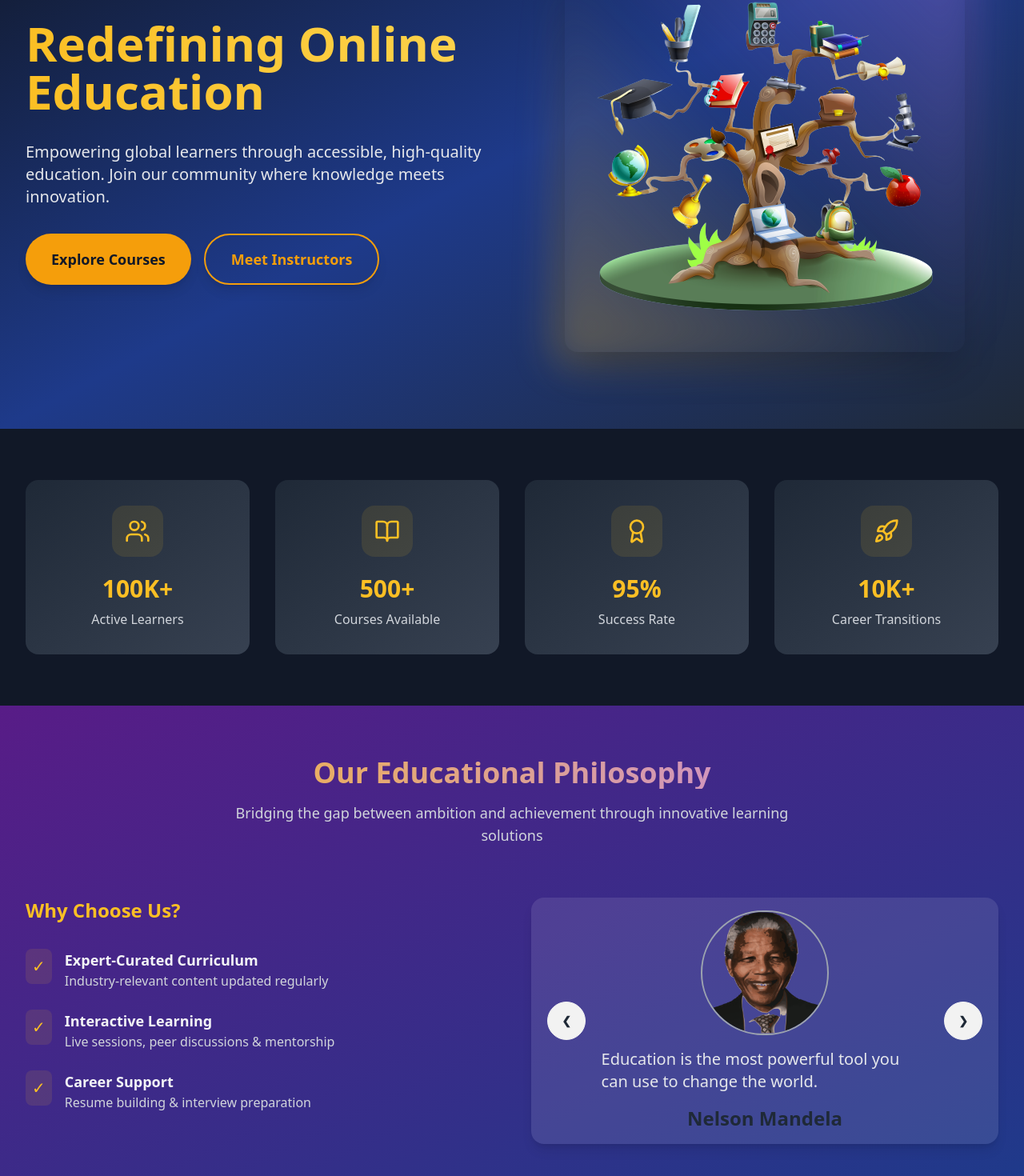
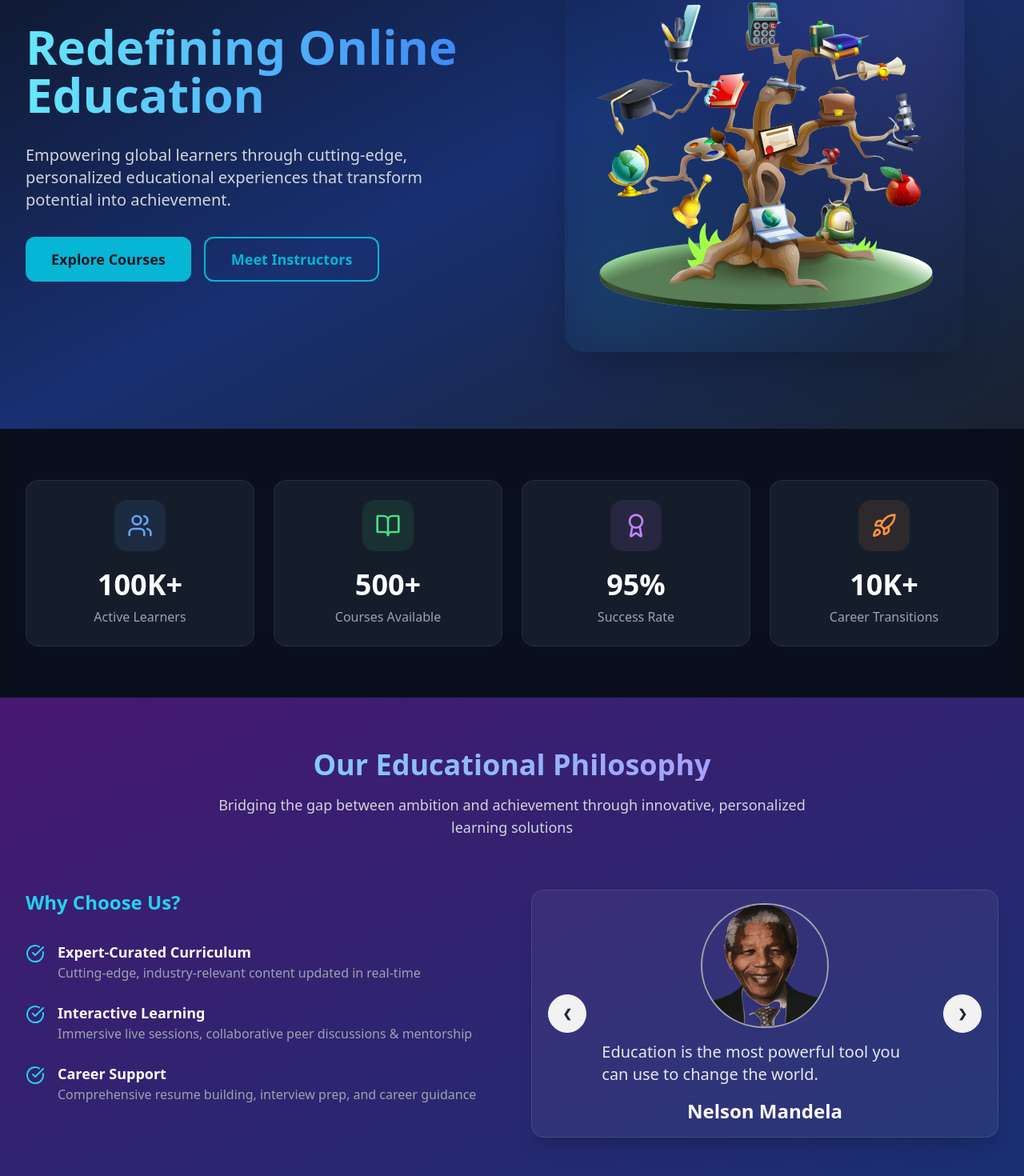
Before and after one commit to RudrakshaSingh/LearningManagementSystem-LMS, a React (Vite) app in the folder client/: page /about in a window 1280 px wide. Shown: the part 140-1610 px from the top of the page at 80% size. Built offline with nearby package versions, Linux system fonts and the light colour scheme.

Commit message:
contact us and deneied ui

```diff
--- a/client/src/Pages/AboutUs.jsx
+++ b/client/src/Pages/AboutUs.jsx
@@ -1,4 +1,4 @@
-import { Award, BookOpen, Rocket, Users } from "lucide-react";
+import { Award, BookOpen, CheckCircle,Rocket, Users } from "lucide-react";
 import { useEffect } from "react";
 import { Link } from "react-router-dom";
 
@@ -11,129 +11,135 @@
 	useEffect(() => {
 		window.scrollTo(0, 0);
 	}, []);
+
+	const statsData = [
+		{
+			icon: Users,
+			value: "100K+",
+			label: "Active Learners",
+			bgColor: "bg-blue-400/10",
+			textColor: "text-blue-400"
+		},
+		{
+			icon: BookOpen,
+			value: "500+",
+			label: "Courses Available",
+			bgColor: "bg-green-400/10",
+			textColor: "text-green-400"
+		},
+		{
+			icon: Award,
+			value: "95%",
+			label: "Success Rate",
+			bgColor: "bg-purple-400/10",
+			textColor: "text-purple-400"
+		},
+		{
+			icon: Rocket,
+			value: "10K+",
+			label: "Career Transitions",
+			bgColor: "bg-orange-400/10",
+			textColor: "text-orange-400"
+		}
+	];
+
 	return (
 		<HomeLayout>
-			<div className="relative overflow-hidden">
+			<div className="relative overflow-hidden bg-gray-950 text-white">
 				{/* Hero Section */}
-				<section className="pt-20 pb-24 bg-gradient-to-br from-gray-900 via-blue-900 to-gray-800">
+				<section className="pt-20 pb-24 bg-gradient-to-br from-gray-900/80 via-blue-900/80 to-gray-800/80">
 					<div className="max-w-7xl mx-auto px-4 sm:px-6 lg:px-8 grid lg:grid-cols-2 gap-12 items-center">
 						<div className="space-y-8 text-center lg:text-left">
-							<h1 className="text-4xl sm:text-5xl md:text-6xl font-bold bg-gradient-to-r from-amber-400 to-amber-300 bg-clip-text text-transparent">
+							<h1 className="text-4xl sm:text-5xl md:text-6xl font-extrabold bg-gradient-to-r from-cyan-300 to-blue-500 bg-clip-text text-transparent">
 								Redefining Online Education
 							</h1>
-							<p className="text-lg md:text-xl text-gray-200 leading-relaxed max-w-2xl mx-auto lg:mx-0">
-								Empowering global learners through accessible, high-quality education. Join our
-								community where knowledge meets innovation.
+							<p className="text-lg md:text-xl text-gray-300 leading-relaxed max-w-2xl mx-auto lg:mx-0">
+								Empowering global learners through cutting-edge, personalized educational experiences that transform potential into achievement.
 							</p>
 							<div className="flex flex-col sm:flex-row gap-4 justify-center lg:justify-start">
-								<button className="bg-amber-500 hover:bg-amber-600 text-gray-900 px-8 py-4 rounded-full font-bold text-lg transition-all duration-300 transform hover:-translate-y-1 shadow-lg hover:shadow-amber-500/30">
+								<button className="bg-cyan-500 hover:bg-cyan-600 text-gray-900 px-8 py-3 rounded-xl font-bold text-lg transition-all duration-300 ease-in-out transform hover:-translate-y-1 hover:shadow-xl hover:shadow-cyan-500/30">
 									Explore Courses
 								</button>
-								<button className="border-2 border-amber-500 text-amber-500 hover:bg-amber-500/10 px-8 py-4 rounded-full font-bold text-lg transition-all duration-300 transform hover:-translate-y-1 shadow-lg hover:shadow-amber-500/20">
+								<button className="border-2 border-cyan-500 text-cyan-500 hover:bg-cyan-500/10 px-8 py-3 rounded-xl font-bold text-lg transition-all duration-300 ease-in-out transform hover:-translate-y-1 hover:shadow-lg hover:shadow-cyan-500/20">
 									Meet Instructors
 								</button>
 							</div>
 						</div>
 						<div className="relative group flex justify-center">
-							<div className="relative before:absolute before:-inset-4 before:bg-gradient-to-tr before:from-amber-400/30 before:via-transparent before:to-purple-400/30 before:rounded-3xl before:blur-xl">
+							<div className="relative overflow-hidden rounded-3xl shadow-2xl">
+								<div className="absolute inset-0 bg-gradient-to-tr from-cyan-400/20 via-transparent to-purple-400/20 opacity-75 blur-2xl"></div>
 								<img
 									alt="Education Platform"
 									src={aboutMainImage}
-									className="max-w-full h-auto rounded-2xl shadow-2xl transform transition-transform duration-500 group-hover:scale-102 relative z-10"
+									className="relative z-10 max-w-full h-auto rounded-3xl transform transition-transform duration-500 group-hover:scale-105"
 								/>
 							</div>
-							<div className="absolute -bottom-8 -right-8 w-64 h-64 bg-amber-400/10 rounded-full blur-3xl -z-10 animate-pulse-slow" />
 						</div>
 					</div>
 				</section>
 
 				{/* Stats Section */}
-				<section className="py-16 bg-gray-900">
+				<section className="py-16 bg-gray-900/50 backdrop-blur-sm">
 					<div className="max-w-7xl mx-auto px-4 sm:px-6 lg:px-8">
-						<div className="grid grid-cols-1 md:grid-cols-2 lg:grid-cols-4 gap-8">
-							<div className="bg-gradient-to-br from-gray-800 to-gray-700 p-8 rounded-2xl text-center hover:transform hover:scale-105 transition-all duration-300">
-								<div className="inline-block bg-amber-400/10 p-4 rounded-2xl mb-4">
-									<Users className="w-8 h-8 text-amber-400" />
+						<div className="grid grid-cols-1 md:grid-cols-2 lg:grid-cols-4 gap-6">
+							{statsData.map((stat, index) => (
+								<div
+									key={index}
+									className="bg-gray-800/60 border border-gray-700/50 p-6 rounded-2xl text-center transition-all duration-300 hover:bg-gray-800/80 hover:scale-105 group"
+								>
+									<div className={`inline-block ${stat.bgColor} p-4 rounded-2xl mb-4 group-hover:rotate-6 transition-transform`}>
+										<stat.icon className={`w-8 h-8 ${stat.textColor}`} />
+									</div>
+									<h3 className="text-4xl font-bold text-white mb-2">{stat.value}</h3>
+									<p className="text-gray-400">{stat.label}</p>
 								</div>
-								<h3 className="text-3xl font-bold text-amber-400 mb-2">100K+</h3>
-								<p className="text-gray-300">Active Learners</p>
-							</div>
-							<div className="bg-gradient-to-br from-gray-800 to-gray-700 p-8 rounded-2xl text-center hover:transform hover:scale-105 transition-all duration-300">
-								<div className="inline-block bg-amber-400/10 p-4 rounded-2xl mb-4">
-									<BookOpen className="w-8 h-8 text-amber-400" />
-								</div>
-								<h3 className="text-3xl font-bold text-amber-400 mb-2">500+</h3>
-								<p className="text-gray-300">Courses Available</p>
-							</div>
-							<div className="bg-gradient-to-br from-gray-800 to-gray-700 p-8 rounded-2xl text-center hover:transform hover:scale-105 transition-all duration-300">
-								<div className="inline-block bg-amber-400/10 p-4 rounded-2xl mb-4">
-									<Award className="w-8 h-8 text-amber-400" />
-								</div>
-								<h3 className="text-3xl font-bold text-amber-400 mb-2">95%</h3>
-								<p className="text-gray-300">Success Rate</p>
-							</div>
-							<div className="bg-gradient-to-br from-gray-800 to-gray-700 p-8 rounded-2xl text-center hover:transform hover:scale-105 transition-all duration-300">
-								<div className="inline-block bg-amber-400/10 p-4 rounded-2xl mb-4">
-									<Rocket className="w-8 h-8 text-amber-400" />
-								</div>
-								<h3 className="text-3xl font-bold text-amber-400 mb-2">10K+</h3>
-								<p className="text-gray-300">Career Transitions</p>
-							</div>
+							))}
 						</div>
 					</div>
 				</section>
 
 				{/* Mission Statement */}
-				<section className="py-16 bg-gradient-to-br from-purple-900 to-blue-900">
+				<section className="py-16 bg-gradient-to-br from-purple-900/80 to-blue-900/80">
 					<div className="max-w-7xl mx-auto px-4 sm:px-6 lg:px-8">
 						<div className="text-center mb-16">
-							<h2 className="text-3xl md:text-4xl font-bold bg-gradient-to-r from-amber-400 to-purple-400 bg-clip-text text-transparent mb-4">
+							<h2 className="text-3xl md:text-4xl font-bold bg-gradient-to-r from-cyan-300 to-purple-400 bg-clip-text text-transparent mb-4">
 								Our Educational Philosophy
 							</h2>
 							<p className="text-lg text-gray-300 max-w-3xl mx-auto">
-								Bridging the gap between ambition and achievement through innovative learning solutions
+								Bridging the gap between ambition and achievement through innovative, personalized learning solutions
 							</p>
 						</div>
 						<div className="grid md:grid-cols-2 gap-12">
 							<div className="space-y-8">
-								<h3 className="text-2xl font-bold text-amber-400">Why Choose Us?</h3>
+								<h3 className="text-2xl font-bold text-cyan-400">Why Choose Us?</h3>
 								<ul className="space-y-6">
-									<li className="flex items-start space-x-4">
-										<div className="bg-amber-400/10 p-2 rounded-lg">
-											<span className="text-amber-400 text-xl">✓</span>
-										</div>
-										<div>
-											<h4 className="text-lg font-semibold text-gray-100">
-												Expert-Curated Curriculum
-											</h4>
-											<p className="text-gray-300">Industry-relevant content updated regularly</p>
-										</div>
-									</li>
-									<li className="flex items-start space-x-4">
-										<div className="bg-amber-400/10 p-2 rounded-lg">
-											<span className="text-amber-400 text-xl">✓</span>
-										</div>
-										<div>
-											<h4 className="text-lg font-semibold text-gray-100">
-												Interactive Learning
-											</h4>
-											<p className="text-gray-300">
-												Live sessions, peer discussions & mentorship
-											</p>
-										</div>
-									</li>
-									<li className="flex items-start space-x-4">
-										<div className="bg-amber-400/10 p-2 rounded-lg">
-											<span className="text-amber-400 text-xl">✓</span>
-										</div>
-										<div>
-											<h4 className="text-lg font-semibold text-gray-100">Career Support</h4>
-											<p className="text-gray-300">Resume building & interview preparation</p>
-										</div>
-									</li>
+									{[
+										{
+											title: "Expert-Curated Curriculum",
+											description: "Cutting-edge, industry-relevant content updated in real-time"
+										},
+										{
+											title: "Interactive Learning",
+											description: "Immersive live sessions, collaborative peer discussions & mentorship"
+										},
+										{
+											title: "Career Support",
+											description: "Comprehensive resume building, interview prep, and career guidance"
+										}
+									].map((feature, index) => (
+										<li key={index} className="flex items-start space-x-4">
+											<CheckCircle className="w-6 h-6 text-cyan-400 mt-1 flex-shrink-0" />
+											<div>
+												<h4 className="text-lg font-semibold text-white">
+													{feature.title}
+												</h4>
+												<p className="text-gray-400">{feature.description}</p>
+											</div>
+										</li>
+									))}
 								</ul>
 							</div>
-							<div className="carousel bg-white/10  shadow-lg shadow-900/30 rounded-2xl ">
+							<div className="carousel bg-white/5 border border-white/10 shadow-xl rounded-2xl overflow-hidden">
 								{celebrities &&
 									celebrities.map((celebrity) => (
 										<CarouselSlide
@@ -148,17 +154,18 @@
 				</section>
 
 				{/* CTA Section */}
-				<section className="bg-gradient-to-br from-amber-500 to-purple-600 py-16">
+				<section className="bg-gradient-to-br from-cyan-500/80 to-purple-600/80 py-16">
 					<div className="max-w-4xl mx-auto px-4 text-center">
-						<h2 className="text-3xl md:text-4xl font-bold text-gray-900 mb-6">
-							Start Your Learning Journey Today
+						<h2 className="text-3xl md:text-4xl font-bold text-white mb-6">
+							Transform Your Future, Start Learning Today
 						</h2>
-						<p className="text-lg text-gray-900/90 mb-8 max-w-2xl mx-auto">
-							Join thousands who&apos;ve transformed their careers through our platform
+						<p className="text-lg text-white/90 mb-8 max-w-2xl mx-auto">
+							Join thousands of learners who&apos;ve revolutionized their careers through our innovative platform
 						</p>
 						<Link
 							to="/login"
-							className="bg-gray-900 hover:bg-gray-800 text-amber-400 px-8 py-4 rounded-full font-bold text-lg transition-all duration-300 transform hover:-translate-y-1 shadow-lg hover:shadow-gray-900/30">
+							className="bg-white text-gray-900 hover:bg-gray-100 px-10 py-4 rounded-xl font-bold text-lg transition-all duration-300 transform hover:-translate-y-1 shadow-2xl hover:shadow-cyan-500/30"
+						>
 							Get Started Now
 						</Link>
 					</div>
--- a/client/src/Pages/Contact.jsx
+++ b/client/src/Pages/Contact.jsx
@@ -54,20 +54,32 @@
 
     return (
         <HomeLayout>
-            <div className="flex items-center justify-center h-[100vh]">
+            <div className="flex items-center justify-center min-h-screen bg-gradient-to-br from-gray-900 via-gray-800 to-gray-700 p-4">
+                <div className="w-full max-w-md">
                     <form
                         noValidate
                         onSubmit={onFormSubmit}
-                    className="flex flex-col items-center justify-center gap-2 p-5 rounded-3xl text-white shadow-[10px_10px_150px_gray] w-[22rem]"
+                        className="bg-gray-800 shadow-2xl rounded-2xl p-8 space-y-6 border border-gray-700 transform transition-all duration-300 hover:scale-105"
                     >
-                    <h1 className="text-3xl font-semibold">Contact Form</h1>
+                        <div className="text-center mb-6">
+                            <h1 className="text-4xl font-bold text-white tracking-wide">
+                                Contact Us
+                            </h1>
+                            <p className="text-gray-400 mt-2">
+                                We&apos;d love to hear from you
+                            </p>
+                        </div>
 
-                    <div className="flex flex-col w-full gap-1">
-                        <label htmlFor="name" className="text-xl font-semibold">
+                        <div className="space-y-4">
+                            <div>
+                                <label
+                                    htmlFor="name"
+                                    className="block text-sm font-medium text-gray-300 mb-2"
+                                >
                                     Name
                                 </label>
                                 <input
-                            className="bg-transparent border px-2 py-1 rounded-md"
+                                    className="w-full px-3 py-2 bg-gray-700 border border-gray-600 rounded-lg text-white focus:outline-none focus:ring-2 focus:ring-yellow-500 transition-all duration-300"
                                     id="name"
                                     type="text"
                                     name="name"
@@ -77,12 +89,15 @@
                                 />
                             </div>
 
-                    <div className="flex flex-col w-full gap-1">
-                        <label htmlFor="email" className="text-xl font-semibold">
+                            <div>
+                                <label
+                                    htmlFor="email"
+                                    className="block text-sm font-medium text-gray-300 mb-2"
+                                >
                                     Email
                                 </label>
                                 <input
-                            className="bg-transparent border px-2 py-1 rounded-md"
+                                    className="w-full px-3 py-2 bg-gray-700 border border-gray-600 rounded-lg text-white focus:outline-none focus:ring-2 focus:ring-yellow-500 transition-all duration-300"
                                     id="email"
                                     type="email"
                                     name="email"
@@ -92,26 +107,32 @@
                                 />
                             </div>
 
-                    <div className="flex flex-col w-full gap-1">
-                        <label htmlFor="message" className="text-xl font-semibold">
+                            <div>
+                                <label
+                                    htmlFor="message"
+                                    className="block text-sm font-medium text-gray-300 mb-2"
+                                >
                                     Message
                                 </label>
                                 <textarea
-                            className="bg-transparent border px-2 py-1 rounded-md resize-none h-40"
+                                    className="w-full px-3 py-2 bg-gray-700 border border-gray-600 rounded-lg text-white h-40 resize-none focus:outline-none focus:ring-2 focus:ring-yellow-500 transition-all duration-300"
                                     id="message"
                                     name="message"
-                            placeholder="Enter your email"
+                                    placeholder="Enter your message"
                                     onChange={handleInputChange}
                                     value={userInput.message}
                                 />
                             </div>
+                        </div>
+
                         <button
                             type="submit"
-                        className="w-full bg-yellow-600 hover:bg-yellow-500 transition-all ease-in-out duration-300 rounded-full py-2 font-semibold text-lg cursor-pointer"
+                            className="w-full bg-yellow-600 text-white py-3 rounded-lg hover:bg-yellow-500 transition-all ease-in-out duration-300 transform hover:scale-[1.02] focus:outline-none focus:ring-2 focus:ring-yellow-500 focus:ring-opacity-50"
                         >
-                        Submit
+                            Send Message
                         </button>
                     </form>
+                </div>
             </div>
         </HomeLayout>
     );
--- a/client/src/Pages/Denied.jsx
+++ b/client/src/Pages/Denied.jsx
@@ -1,15 +1,56 @@
-import { useNavigate } from "react-router-dom";
+import { ArrowLeft,Home, Lock } from 'lucide-react';
+import { useNavigate } from 'react-router-dom';
 
 function Denied() {
     const navigate = useNavigate();
+
+
+    const handleGoHome = () => {
+        navigate('/');
+    };
+
     return (
-        <main className="h-screen w-full flex flex-col justify-center items-center bg-[#1A2238]">
-            <h1 className="text-9xl font-extrabold text-white tracking-widest">403</h1>
-            <div className="bg-black text-white px-2 text-sm rounded rotate-12 absolute">Access denied</div>
-            <button onClick={() => navigate(-1)} className="mt-5">
-                <span className="relative block px-8 py-3 bg-[#1A2238] border border-current">Go back</span>
-            </button>
-        </main>
+        <div className="min-h-screen bg-gradient-to-br from-gray-900 to-gray-800 flex items-center justify-center px-4 py-8">
+            <div className="max-w-md w-full space-y-8 bg-white/10 backdrop-blur-lg rounded-xl shadow-2xl border border-white/20 p-8 text-center">
+                <div className="flex justify-center mb-6">
+                    <div className="bg-red-500/20 p-4 rounded-full">
+                        <Lock className="text-red-400 w-16 h-16" strokeWidth={1.5} />
+                    </div>
+                </div>
+
+                <h1 className="text-6xl font-bold text-white tracking-tight">
+                    403
+                </h1>
+
+                <div className="space-y-4">
+                    <h2 className="text-2xl font-semibold text-red-300">
+                        Access Denied
+                    </h2>
+                    <p className="text-gray-300 text-sm">
+                        You do not have permission to access this administrative area.
+                        Please contact your system administrator if you believe this is an error.
+                    </p>
+                </div>
+
+                <div className="flex justify-center space-x-4 pt-6">
+                    <button
+                        onClick={() => navigate(-1)}
+                        className="flex items-center space-x-2 bg-white/10 hover:bg-white/20 text-white px-6 py-3 rounded-lg transition-all duration-300 border border-white/20 hover:border-white/40"
+                    >
+                        <ArrowLeft className="w-5 h-5" />
+                        <span>Go Back</span>
+                    </button>
+
+                    <button
+                        onClick={handleGoHome}
+                        className="flex items-center space-x-2 bg-blue-500/20 hover:bg-blue-500/30 text-blue-300 px-6 py-3 rounded-lg transition-all duration-300 border border-blue-500/30 hover:border-blue-500/50"
+                    >
+                        <Home className="w-5 h-5" />
+                        <span>Home</span>
+                    </button>
+                </div>
+            </div>
+        </div>
     );
 }
 
```
Also changed, not shown: client/src/Pages/Login.jsx (+47 -15 lines). Lines whose indentation alone changed are shown as unchanged.
